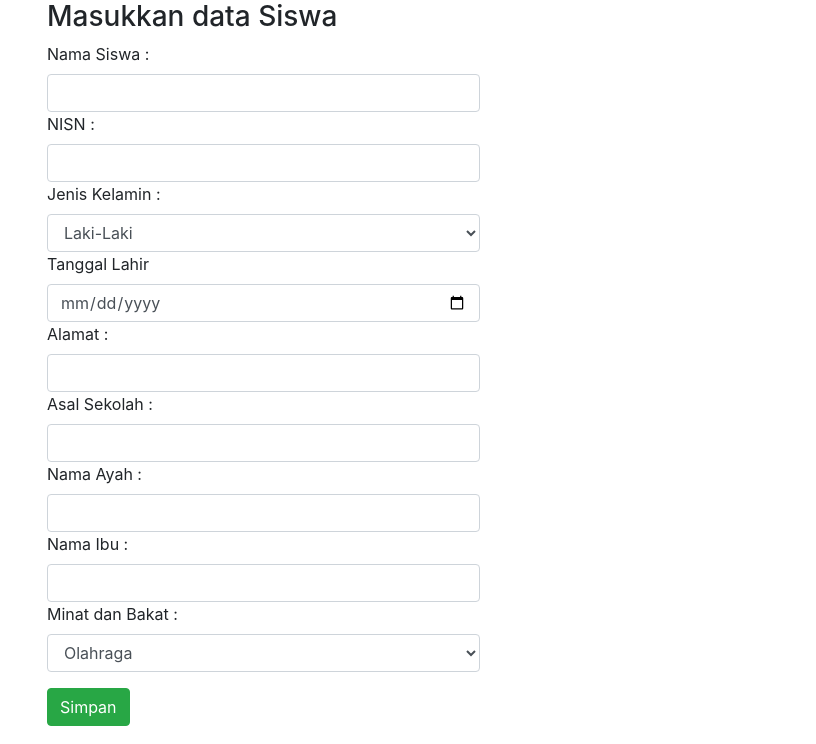
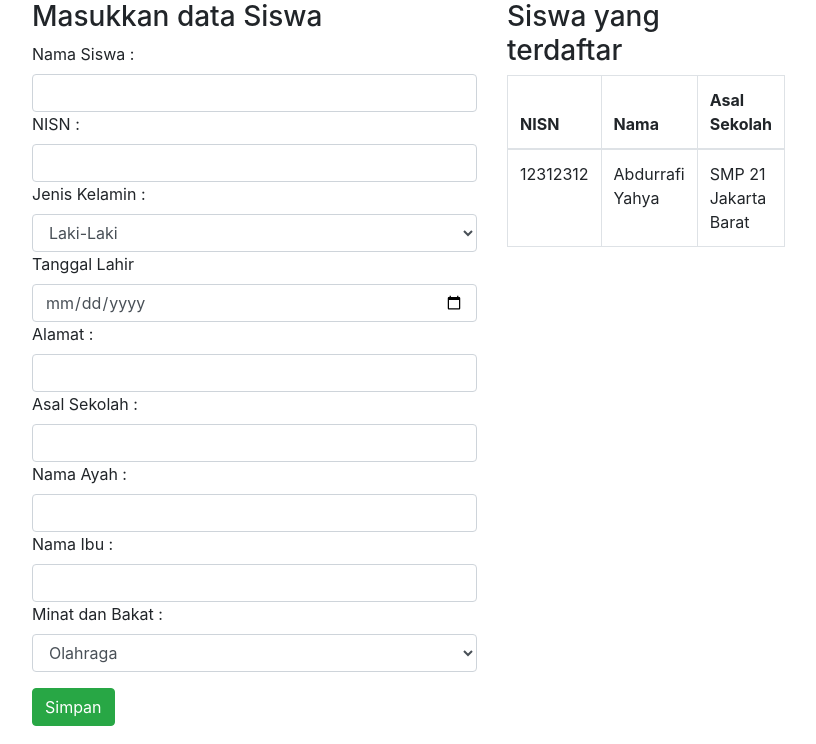
Before and after one commit to rapaparara/ppdb-online, a CodeIgniter app: page /database/index.php/pendaftaran/Index in a window 1280 px wide. Shown: the part 56-800 px from the top of the page, without its empty margins (53-869 px from the left). Run offline with CodeIgniter, Linux system fonts and the light colour scheme; data comes from the database, SQL or seed files in the repository; data that the repository does not hold is empty.

Commit message:
Perbaikan model,tampilan pendaftaran dan database

```diff
--- a/application/controllers/Pendaftaran.php
+++ b/application/controllers/Pendaftaran.php
@@ -2,11 +2,12 @@
 class Pendaftaran extends CI_Controller {
 	function __construct(){
 		parent::__construct();
-		$this->load->model('M_siswa');
+		$this->load->model('MainModel');
+		$this->load->helper('url');
 	}
 
 	public function Index(){
-		$data['siswa'] = $this->M_siswa->tampil()->result();
+		$data['siswa'] = $this->MainModel->tampilSiswa()->result();
 		$this->load->view('v_pendaftaran',$data);
 	}
 	function input_data(){
@@ -31,7 +32,7 @@ class Pendaftaran extends CI_Controller {
 				'minatBakat' => $minatBakat
 		);
 
-		$this->M_siswa->input_data($data,'siswa');
+		$this->MainModel->input_data($data,'siswa');
 		redirect('pendaftaran');
 	}
 }
--- a/application/models/M_siswa.php
+++ b/application/models/MainModel.php
@@ -1,7 +1,7 @@
 <?php
-class M_Siswa extends CI_Model {
+class MainModel extends CI_Model {
 
-	function tampil() {
+	function tampilSiswa() {
 		return $this->db->get('siswa');
 	}
 	function input_data($data, $table){
--- a/application/views/v_home.php
+++ b/application/views/v_home.php
@@ -5,7 +5,7 @@
   </head>
   <body>
 	<?php include 'navbar.php'; ?>
-    <h1>Hello, world!</h1>
+    <h1>Hai, Selamat Datang di Website PPDB</h1>
 	<?php include 'footer.php'; ?>
   </body>
 </html>
--- a/application/views/v_pendaftaran.php
+++ b/application/views/v_pendaftaran.php
@@ -6,7 +6,8 @@
 <body>
 	<?php include 'navbar.php'; ?>
 <div class="container">
-	<div class="col-sm-5">
+	<div class="row">
+	<div class="col-5 col-sm-5">
 	<h3>Masukkan data Siswa</h3>
 	<form action="pendaftaran/input_data" method="POST">
 		<div class="form-group">
@@ -38,7 +39,28 @@
 		<button type="submit" class="btn btn-success mt-3">Simpan</button>
 	</div>
 	</form>
+	</div>	<div class="col-3 col-sm-3">
+	<h3>Siswa yang terdaftar</h3>
+	<table class="table table-bordered table-hover">
+		<thead>
+			<tr>
+				<th>NISN</th>
+				<th>Nama</th>
+				<th>Asal Sekolah</th>
+			</tr>
+		</thead>
+		<tbody>
+			<?php foreach ($siswa as $s) {?>
+			<tr>
+				<td><?php echo $s->nisn ?></td>
+				<td><?php echo $s->namaSiswa ?></td>
+				<td><?php echo $s->asalSekolah ?></td>
+			</tr>
+		<?php } ?>
+		</tbody>
+	</table>
 	</div>
+</div>
 </div>
 	<?php include 'footer.php'; ?>
 </body>
```
Also changed, not shown: db/db_ppdb.sql (+32 -7 lines).
